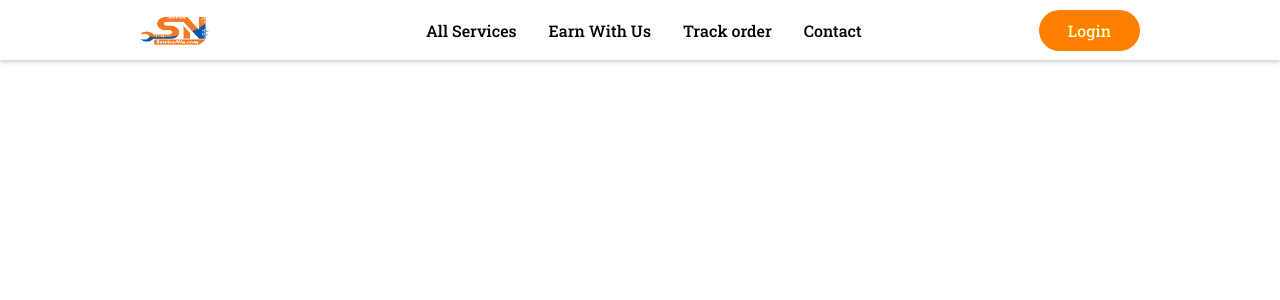
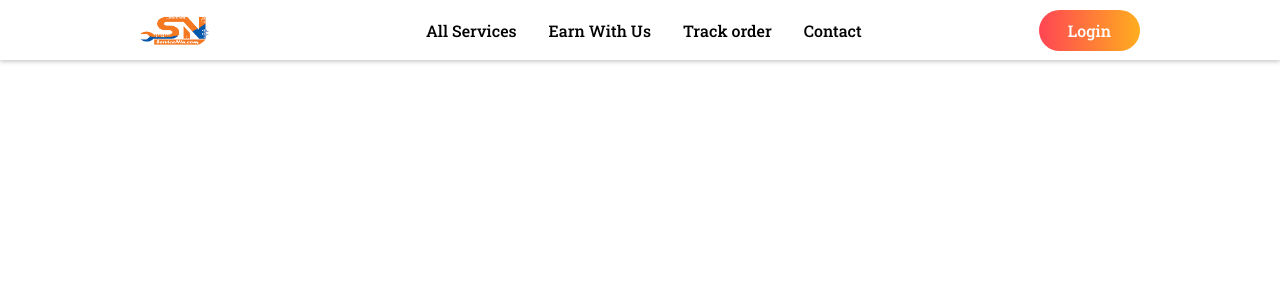
Before and after one commit to RaihanSarkar1/service_nin_react, a React (Create React App) app: page / in a window 1280 px wide. In both pictures the pointer is over the link "Login". Shown: the top 300 px of the page. Built offline with nearby package versions, Linux system fonts and the light colour scheme.

Commit message:
Added mesh gradient & fixed hover issue

```diff
--- a/src/App.css
+++ b/src/App.css
@@ -50,21 +50,21 @@ nav {
 .btn--login {
 
   text-decoration: none;
-  background: #FFAD57;
+  /* background: #FFAD57; */
+  background: linear-gradient(90deg, hsl(357, 100%, 70%, 1) 0%, hsl(30, 100%, 72%, 1) 100%);
   padding: 10px 29px;
   color: #FFFFFF;
   font-family: 'Roboto Slab';
   font-style: normal;
   font-weight: 500;
   font-size: 16px;
-  background: #FFAD57;
   border-radius: 22px;
   transition: filter 300ms;
 }
 
 .btn--login:hover {
   cursor: pointer;
-  filter: saturate(5);
+  filter: saturate(2);
 }
 
 
@@ -158,4 +158,8 @@ nav {
     font-size: 16px;
     color: #000000;
   }
+
+  .nav--closed li a:hover{
+    color: #FFAD57;
+  }
 }
```
